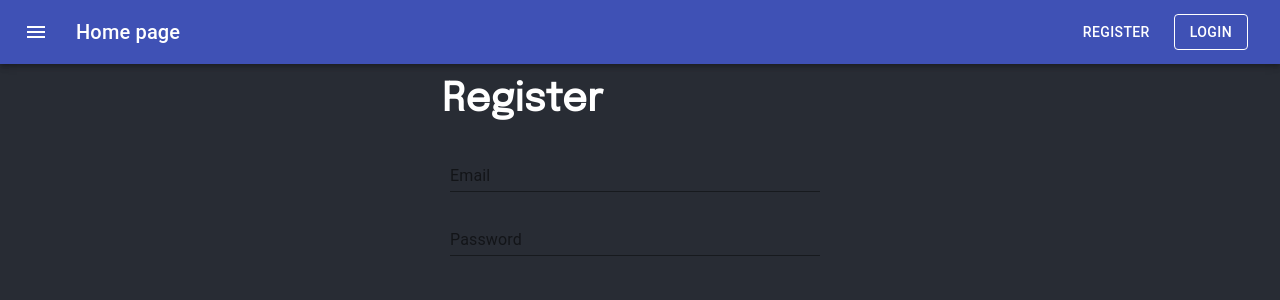
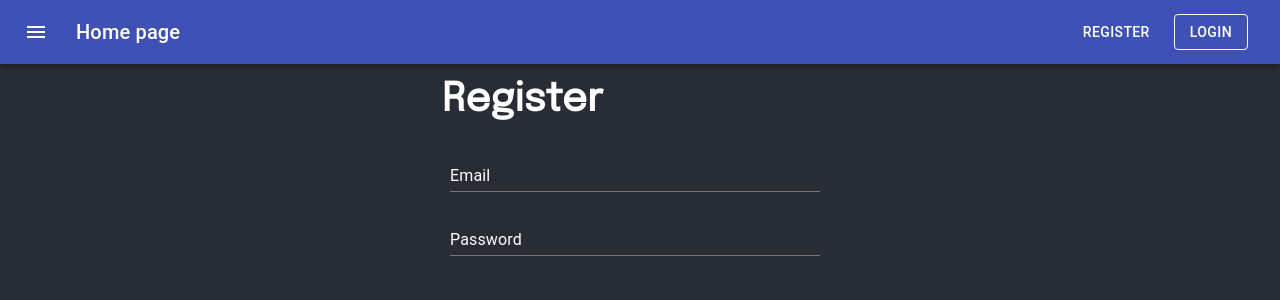
Before and after one commit to StyvenSoft/user-authentication, a React (Create React App) app in the folder frontend/: page /Register in a window 1280 px wide. Shown: the top 300 px of the page. Built offline with nearby package versions, Linux system fonts and the light colour scheme; no server answers.

Commit message:
Change style component TextField white

```diff
--- a/frontend/src/components/auth/Register.js
+++ b/frontend/src/components/auth/Register.js
@@ -10,6 +10,17 @@ const useStyles = makeStyles((theme) => ({
             width: '25ch',
         },
     },
+    textfield: {
+        "& .MuiFormLabel-root, & .MuiInputBase-root": {
+            color: "white"
+        },
+        "& .MuiInput-underline:before": {
+            borderBottom: "1px solid rgb(226 219 219 / 42%)"
+        },
+        "& .MuiInput-underline:hover:not(.Mui-disabled):before": {
+            borderBottom: "2px solid rgb(226 219 219 / 42%)"
+        }
+    }
 }));
 
 export default function Register() {
@@ -20,12 +31,13 @@ export default function Register() {
             <Container maxWidth="xs">
                 <h2>Register</h2>
                 <form className={classes.root} noValidate autoComplete="off">
-                    <TextField id="standard-basic" label="Email" />
+                    <TextField id="standard-basic" label="Email" className={classes.textfield} />
                     <TextField
                         id="standard-password-input"
                         label="Password"
                         type="password"
                         autoComplete="current-password"
+                        className={classes.textfield}
                     />
                 </form>
             </Container>
```
